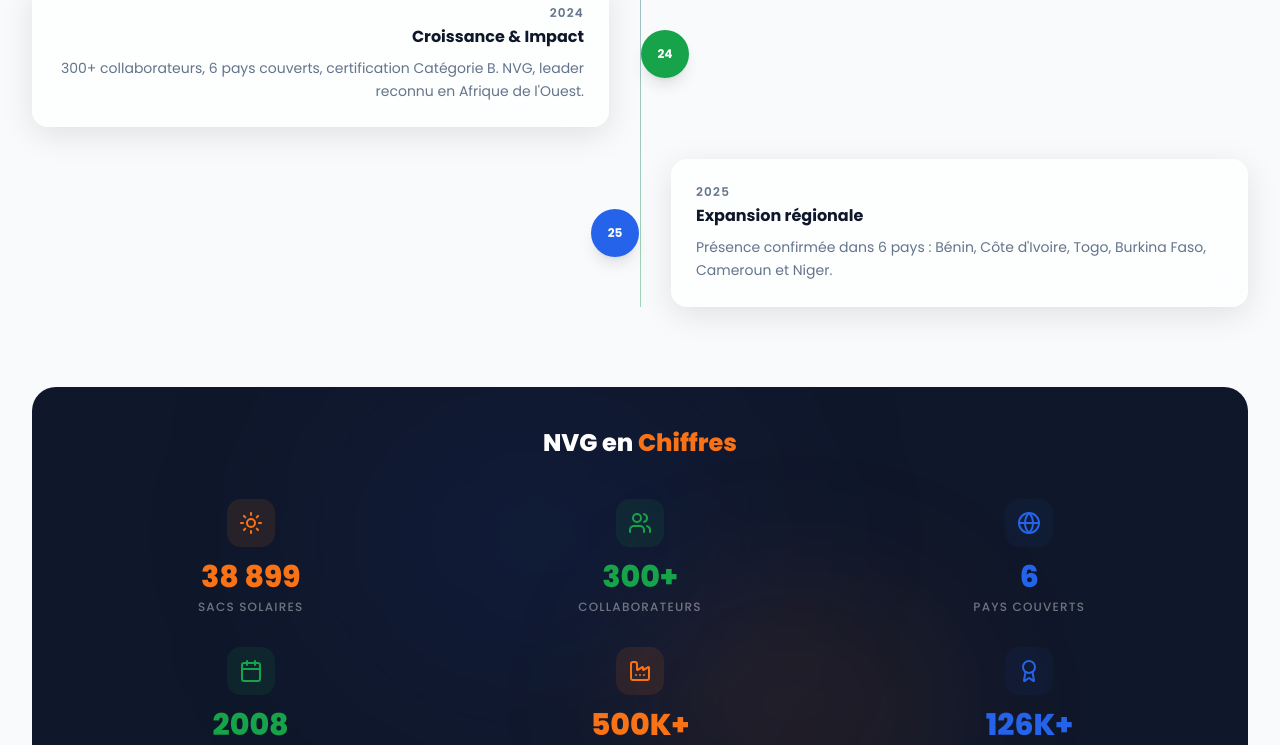
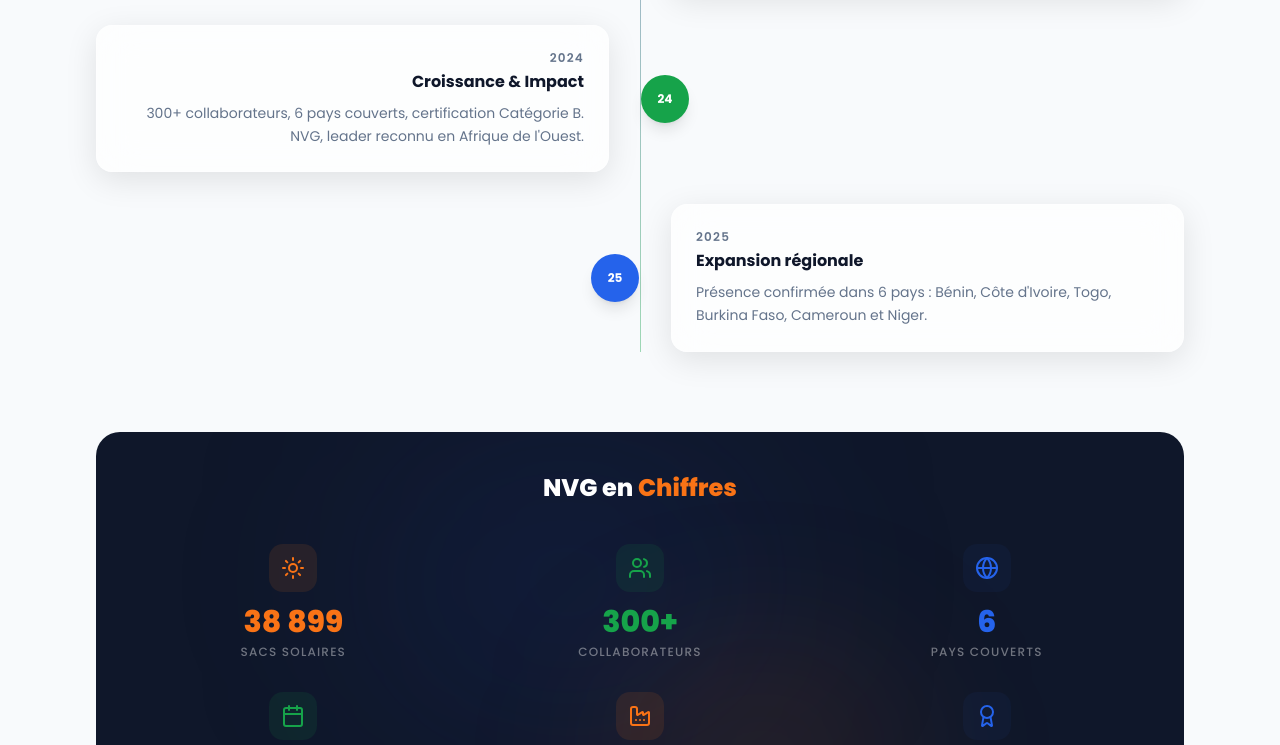
Before and after one commit to Wistozo/nvgsa01, a React (Vite) app: page /a-propos in a window 1280 px wide. Shown: the part 2000-2745 px from the top of the page. Built offline with nearby package versions, Linux system fonts and the light colour scheme; no server answers.

Commit message:
Pages dédiées complètes + traductions FR/EN
About, Expertise, Zones, Produits — contenu riche, timeline, filtres catalogue

```diff
--- a/src/i18n/translations.ts
+++ b/src/i18n/translations.ts
@@ -7,7 +7,7 @@
       zones: 'Zones',
       partners: 'Partenaires',
       contact: 'Contact',
-      capital: 'Capital social : 100 000 000 FCFA'
+      capital: 'Capital social : 25 000 000 FCFA'
     },
     hero: {
       badge: 'Groupe sous-régional reconnu depuis 2008',
--- a/src/pages/AboutPage.tsx
+++ b/src/pages/AboutPage.tsx
@@ -49,7 +49,7 @@
           <div className="absolute top-0 right-1/4 w-[500px] h-[500px] bg-nvg-green/15 rounded-full blur-[120px]" />
           <div className="absolute bottom-0 left-1/4 w-[400px] h-[400px] bg-nvg-orange/10 rounded-full blur-[100px]" />
         </div>
-        <div className="relative z-10 max-w-7xl mx-auto px-4 sm:px-6 lg:px-8">
+        <div className="relative z-10 max-w-7xl mx-auto px-8 sm:px-16 lg:px-24">
           <Link to="/" className="inline-flex items-center gap-2 text-white/50 hover:text-white transition-colors text-sm mb-8 group">
             <ArrowLeft className="w-4 h-4 group-hover:-translate-x-1 transition-transform" />
             Retour à l'accueil
@@ -73,7 +73,7 @@
       </div>
 
       {/* Mission & Vision */}
-      <div className="max-w-7xl mx-auto px-4 sm:px-6 lg:px-8 py-20">
+      <div className="max-w-7xl mx-auto px-8 sm:px-16 lg:px-24 py-20">
         <div className="grid md:grid-cols-2 gap-8 mb-20">
           <div className="glass-card glow-green p-6 sm:p-10">
             <div className="w-14 h-14 bg-nvg-green rounded-2xl flex items-center justify-center mb-6">
--- a/src/pages/ProduitsPage.tsx
+++ b/src/pages/ProduitsPage.tsx
@@ -14,10 +14,10 @@
     specs: ['Panneau solaire intégré', 'Batterie Li-ion rechargeable', 'Autonomie 2h+ de lumière LED', 'Résistant à l\'eau', 'Certifié CE'],
     stat: '38 899',
     statLabel: 'sacs produits',
-    bg: 'bg-amber-100 dark:bg-amber-500/10',
-    text: 'text-amber-800 dark:text-amber-300',
-    iconBg: 'bg-amber-200/70 dark:bg-amber-500/20',
-    badge: 'bg-amber-100 text-amber-700 dark:bg-amber-500/20 dark:text-amber-300',
+    bg: 'bg-nvg-orange/10 dark:bg-nvg-orange/15',
+    text: 'text-nvg-orange dark:text-nvg-orange-light',
+    iconBg: 'bg-nvg-orange/15 dark:bg-nvg-orange/20',
+    badge: 'bg-nvg-orange/10 text-nvg-orange dark:bg-nvg-orange/20 dark:text-nvg-orange-light',
   },
   {
     icon: Shirt,
@@ -27,10 +27,10 @@
     specs: ['Tissu kaki certifié', 'Couture locale (Lokossa)', 'Tailles enfants et adultes', 'Lavage facile', 'Durable et résistant'],
     stat: '834',
     statLabel: 'tenues produites',
-    bg: 'bg-blue-100 dark:bg-blue-500/10',
-    text: 'text-blue-800 dark:text-blue-300',
-    iconBg: 'bg-blue-200/70 dark:bg-blue-500/20',
-    badge: 'bg-blue-100 text-blue-700 dark:bg-blue-500/20 dark:text-blue-300',
+    bg: 'bg-nvg-blue/10 dark:bg-nvg-blue/15',
+    text: 'text-nvg-blue dark:text-nvg-blue-light',
+    iconBg: 'bg-nvg-blue/15 dark:bg-nvg-blue/25',
+    badge: 'bg-nvg-blue/10 text-nvg-blue dark:bg-nvg-blue/20 dark:text-nvg-blue-light',
   },
   {
     icon: Heart,
@@ -40,10 +40,10 @@
     specs: ['Tissu absorbant naturel', 'Réutilisable (lavable)', 'Sans produits chimiques', 'Impact environnemental faible', 'Projet SWEDD / ONU'],
     stat: '631 070',
     statLabel: 'serviettes distribuées',
-    bg: 'bg-rose-100 dark:bg-rose-500/10',
-    text: 'text-rose-800 dark:text-rose-300',
-    iconBg: 'bg-rose-200/70 dark:bg-rose-500/20',
-    badge: 'bg-rose-100 text-rose-700 dark:bg-rose-500/20 dark:text-rose-300',
+    bg: 'bg-nvg-orange/10 dark:bg-nvg-orange/15',
+    text: 'text-nvg-orange dark:text-nvg-orange-light',
+    iconBg: 'bg-nvg-orange/15 dark:bg-nvg-orange/20',
+    badge: 'bg-nvg-orange/10 text-nvg-orange dark:bg-nvg-orange/20 dark:text-nvg-orange-light',
   },
   {
     icon: FlaskConical,
@@ -53,10 +53,10 @@
     specs: ['Concentration ≥70% alcool', 'Norme OMS respectée', 'Sans rinçage', 'Formats 100ml à 5L', 'Certifié ANSM équivalent'],
     stat: '100K+',
     statLabel: 'flacons distribués',
-    bg: 'bg-teal-100 dark:bg-teal-500/10',
-    text: 'text-teal-800 dark:text-teal-300',
-    iconBg: 'bg-teal-200/70 dark:bg-teal-500/20',
-    badge: 'bg-teal-100 text-teal-700 dark:bg-teal-500/20 dark:text-teal-300',
+    bg: 'bg-nvg-green/10 dark:bg-nvg-green/15',
+    text: 'text-nvg-green dark:text-nvg-green-light',
+    iconBg: 'bg-nvg-green/15 dark:bg-nvg-green/20',
+    badge: 'bg-nvg-green/10 text-nvg-green dark:bg-nvg-green/20 dark:text-nvg-green-light',
   },
   {
     icon: BookOpen,
@@ -66,10 +66,10 @@
     specs: ['Cahiers, stylos, règles', 'Manuel scolaire inclus', 'Trousse complète', 'Adapté par niveau', 'Fourni partout au Bénin'],
     stat: '37 199',
     statLabel: 'trousses livrées',
-    bg: 'bg-violet-100 dark:bg-violet-500/10',
-    text: 'text-violet-800 dark:text-violet-300',
-    iconBg: 'bg-violet-200/70 dark:bg-violet-500/20',
-    badge: 'bg-violet-100 text-violet-700 dark:bg-violet-500/20 dark:text-violet-300',
+    bg: 'bg-nvg-blue/10 dark:bg-nvg-blue/15',
+    text: 'text-nvg-blue dark:text-nvg-blue-light',
+    iconBg: 'bg-nvg-blue/15 dark:bg-nvg-blue/25',
+    badge: 'bg-nvg-blue/10 text-nvg-blue dark:bg-nvg-blue/20 dark:text-nvg-blue-light',
   },
   {
     icon: GraduationCap,
@@ -79,10 +79,10 @@
     specs: ['Couture industrielle', 'Informatique bureautique', 'Durée 3 à 6 mois', 'Certificat délivré', '7 402 formés'],
     stat: '7 402',
     statLabel: 'couturiers formés',
-    bg: 'bg-green-100 dark:bg-green-500/10',
-    text: 'text-green-800 dark:text-green-300',
-    iconBg: 'bg-green-200/70 dark:bg-green-500/20',
-    badge: 'bg-green-100 text-green-700 dark:bg-green-500/20 dark:text-green-300',
+    bg: 'bg-nvg-green/10 dark:bg-nvg-green/15',
+    text: 'text-nvg-green dark:text-nvg-green-light',
+    iconBg: 'bg-nvg-green/15 dark:bg-nvg-green/20',
+    badge: 'bg-nvg-green/10 text-nvg-green dark:bg-nvg-green/20 dark:text-nvg-green-light',
   },
   {
     icon: Sprout,
@@ -92,10 +92,10 @@
     specs: ['Semences certifiées', 'Engrais biologiques', 'Phytosanitaires homologués', 'Conseil agronomique', 'Livraison terrain'],
     stat: '3 000',
     statLabel: 'machines distribuées',
-    bg: 'bg-lime-100 dark:bg-lime-500/10',
-    text: 'text-lime-800 dark:text-lime-300',
-    iconBg: 'bg-lime-200/70 dark:bg-lime-500/20',
-    badge: 'bg-lime-100 text-lime-700 dark:bg-lime-500/20 dark:text-lime-300',
+    bg: 'bg-nvg-green/10 dark:bg-nvg-green/15',
+    text: 'text-nvg-green dark:text-nvg-green-light',
+    iconBg: 'bg-nvg-green/15 dark:bg-nvg-green/20',
+    badge: 'bg-nvg-green/10 text-nvg-green dark:bg-nvg-green/20 dark:text-nvg-green-light',
   },
   {
     icon: Laptop,
@@ -105,10 +105,10 @@
     specs: ['Ordinateurs & tablettes', 'Vidéoprojecteurs', 'Réseaux informatiques', 'Installation comprise', 'Support technique'],
     stat: '120',
     statLabel: 'conteneurs / an',
-    bg: 'bg-sky-100 dark:bg-sky-500/10',
-    text: 'text-sky-800 dark:text-sky-300',
-    iconBg: 'bg-sky-200/70 dark:bg-sky-500/20',
-    badge: 'bg-sky-100 text-sky-700 dark:bg-sky-500/20 dark:text-sky-300',
+    bg: 'bg-nvg-blue/10 dark:bg-nvg-blue/15',
+    text: 'text-nvg-blue dark:text-nvg-blue-light',
+    iconBg: 'bg-nvg-blue/15 dark:bg-nvg-blue/25',
+    badge: 'bg-nvg-blue/10 text-nvg-blue dark:bg-nvg-blue/20 dark:text-nvg-blue-light',
   },
 ];
 
@@ -133,7 +133,7 @@
           <div className="absolute top-0 left-1/4 w-[400px] h-[400px] bg-nvg-orange/10 rounded-full blur-[100px]" />
           <div className="absolute bottom-0 right-0 w-[300px] h-[300px] bg-nvg-blue/15 rounded-full blur-[80px]" />
         </div>
-        <div className="relative z-10 max-w-7xl mx-auto px-4 sm:px-6 lg:px-8">
+        <div className="relative z-10 max-w-7xl mx-auto px-8 sm:px-16 lg:px-24">
           <Link to="/" className="inline-flex items-center gap-2 text-white/50 hover:text-white transition-colors text-sm mb-8 group">
             <ArrowLeft className="w-4 h-4 group-hover:-translate-x-1 transition-transform" />
             Retour à l'accueil
@@ -157,7 +157,7 @@
       </div>
 
       {/* Filters + Grid */}
-      <div className="max-w-7xl mx-auto px-4 sm:px-6 lg:px-8 py-16">
+      <div className="max-w-7xl mx-auto px-8 sm:px-16 lg:px-24 py-16">
 
         {/* Category Filters */}
         <div className="flex flex-wrap gap-3 mb-12">
@@ -183,7 +183,7 @@
             return (
               <div
                 key={product.name}
-                className={`${product.bg} rounded-2xl p-6 hover:-translate-y-1 transition-all duration-300`}
+                className={`${product.bg} rounded-2xl border border-black/5 p-6 shadow-[0_20px_55px_-38px_rgba(15,23,42,0.55)] transition-all duration-300 hover:-translate-y-1 hover:shadow-[0_28px_65px_-42px_rgba(15,23,42,0.72)] dark:border-white/10`}
               >
                 <div className={`w-12 h-12 ${product.iconBg} rounded-xl flex items-center justify-center mb-4`}>
                   <Icon className={`w-6 h-6 ${product.text}`} />
--- a/src/pages/ZonesPage.tsx
+++ b/src/pages/ZonesPage.tsx
@@ -123,7 +123,7 @@
           <div className="absolute top-0 right-0 w-[500px] h-[500px] bg-nvg-green/10 rounded-full blur-[120px]" />
           <div className="absolute bottom-0 left-0 w-[400px] h-[400px] bg-nvg-blue/15 rounded-full blur-[100px]" />
         </div>
-        <div className="relative z-10 max-w-7xl mx-auto px-4 sm:px-6 lg:px-8">
+        <div className="relative z-10 max-w-7xl mx-auto px-8 sm:px-16 lg:px-24">
           <Link to="/" className="inline-flex items-center gap-2 text-white/50 hover:text-white transition-colors text-sm mb-8 group">
             <ArrowLeft className="w-4 h-4 group-hover:-translate-x-1 transition-transform" />
             Retour à l'accueil
@@ -161,7 +161,7 @@
       </div>
 
       {/* Countries grid */}
-      <div className="max-w-7xl mx-auto px-4 sm:px-6 lg:px-8 py-16">
+      <div className="max-w-7xl mx-auto px-8 sm:px-16 lg:px-24 py-16">
         <h2 className="text-2xl font-extrabold text-white mb-8">
           Pays d'intervention <span className="text-nvg-green">({countries.length})</span>
         </h2>
```
Also changed, not shown: src/pages/ExpertisePage.tsx (+4 -4 lines).
